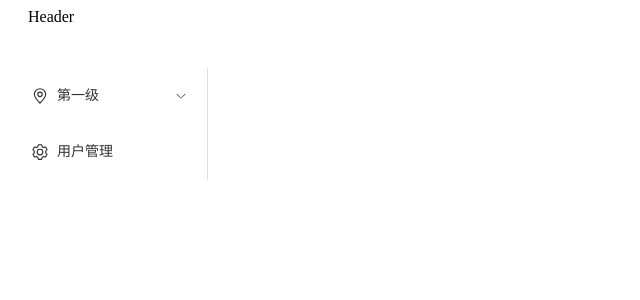
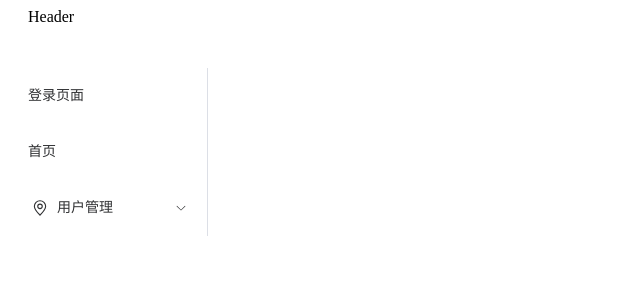
Before and after one commit to liuhongchaung/vuedemo, a Vue app: page / in a window 1280 px wide. Shown: the top 300 px of the page, without its empty margins (0-640 px from the left). Built offline with nearby package versions, Linux system fonts and the light colour scheme.

Commit message:
菜单修改

```diff
--- a/src/views/Home.vue
+++ b/src/views/Home.vue
@@ -7,7 +7,31 @@
       <!--左侧-->
       <el-container>
         <el-aside width="200px">
-          <el-menu router="true">
+          <el-menu router>
+            <div v-for="item in this.routerItems">
+              <el-sub-menu v-if="item.children" :index="item.path">
+                <template #title>
+                  <el-icon><location/></el-icon>
+                  <span>{{item.name}}</span>
+                </template>
+
+                <el-menu-item v-for="child in item.children" :index="child.path">
+                  {{child.name}}
+                </el-menu-item>
+
+              </el-sub-menu>
+
+              <el-menu-item v-else :index="item.path">
+                {{item.name}}
+              </el-menu-item>
+
+            </div>
+
+
+
+          </el-menu>
+
+          <!--<el-menu router>
 
             <el-sub-menu>
               <template #title>
@@ -19,20 +43,20 @@
               <el-menu-item index="/test1"><el-icon><Setting/></el-icon>第一级-1</el-menu-item>
               <el-menu-item index="/test2"><el-icon><Setting/></el-icon>第一级-2</el-menu-item>
 
-              <el-sub-menu index="1-3">
+              &lt;!&ndash;<el-sub-menu index="1-3">
                 <template #title>
                   <el-icon><location/></el-icon>
                   <span>第一级-3</span>
                 </template>
                 <el-menu-item index="1-3-1">第一级-3-1</el-menu-item>
                 <el-menu-item index="1-3-2">第一级-3-2</el-menu-item>
-              </el-sub-menu>
+              </el-sub-menu>&ndash;&gt;
 
             </el-sub-menu>
 
             <el-menu-item index="/test3"><el-icon><Setting/></el-icon>用户管理</el-menu-item>
 
-          </el-menu>
+          </el-menu>-->
         </el-aside>
 
         <!--右侧-->
@@ -47,19 +71,24 @@
 
 <script>
   import {Location, Setting} from '@element-plus/icons-vue';
+  import {useRouter} from "vue-router";
 export default {
   name: 'Home',
   components: {
     //图标
     Location, Setting
   },
+  mounted() {
+    this.routerItems = useRouter().options.routes;
+    console.log(this.routerItems)
+  },
+  data(){
+    return{
+      routerItems:[],
+    }
+  },
   methods:{
-    pushrouter(){
-      this.$router.push('/test1');
-    },
-    pushrouter2(){
-      this.$router.push('/test2');
-    }
+
   }
 }
 </script>
```
